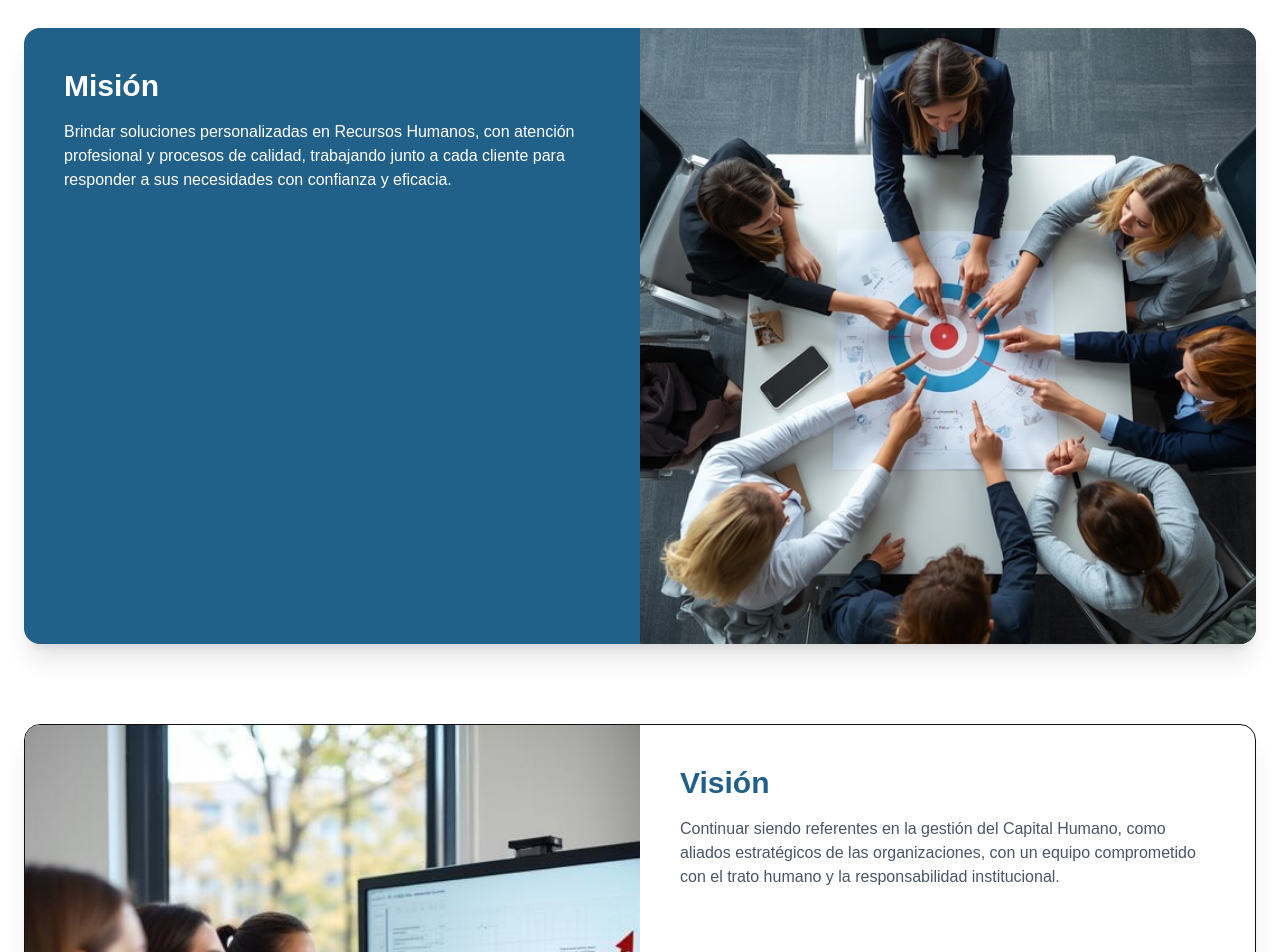
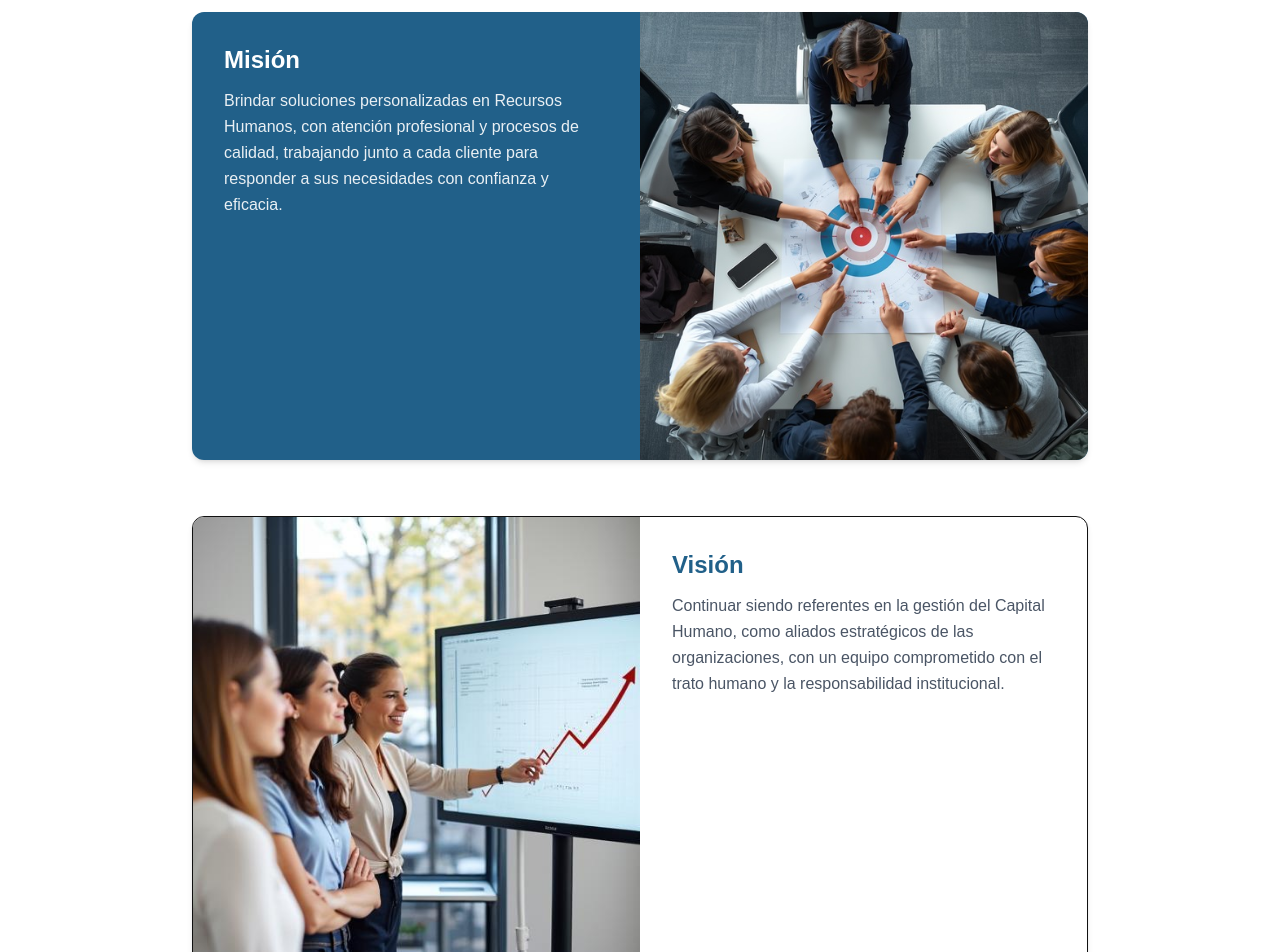
Before and after one commit to WorkOffice2026/workoffice-web, a Next.js app: page / in a window 1280 px wide. Shown: the part 1260-2212 px from the top of the page. Built offline with nearby package versions, Linux system fonts and the light colour scheme.

Commit message:
ajuste UI misión visión: tamaños, animaciones y estilo corporativo

```diff
--- a/src/app/page.tsx
+++ b/src/app/page.tsx
@@ -106,49 +106,67 @@ export default function Home() {
       </section>
 
 {/* MISIÓN + VISIÓN */}
-      <section className="py-24 px-6 space-y-20 [perspective:1200px]">
+<section className="py-20 px-6 space-y-14 [perspective:1000px]">
 
+  {/* MISIÓN */}
   <motion.div
-  initial={{ opacity: 0, y: 60 }}
+    initial={{ opacity: 0, y: 50 }}
     whileInView={{ opacity: 1, y: 0 }}
     viewport={{ once: true, amount: 0.3 }}
-  transition={{ duration: 0.6 }}
+    transition={{ duration: 0.8, ease: "easeOut" }}
     whileHover={{
-    scale: 1.03,
-    rotateX: 3,
-    rotateY: -3,
-    translateY: -6,
+      scale: 1.015,
+      rotateX: 1.5,
+      rotateY: -1.5,
+      translateY: -4,
     }}
     style={{ transformStyle: "preserve-3d" }}
-  className="grid md:grid-cols-2 bg-[#216089] rounded-2xl overflow-hidden shadow-xl"
+    className="grid md:grid-cols-2 bg-[#216089] rounded-xl overflow-hidden shadow-md max-w-4xl mx-auto"
   >
-          <div className="p-10 text-white">
-            <h3 className="text-3xl font-bold mb-4">Misión</h3>
-            <p>
+    <div className="p-8 text-white">
+      <h3 className="text-2xl font-bold mb-3">Misión</h3>
+      <p className="text-white/90 leading-relaxed">
         Brindar soluciones personalizadas en Recursos Humanos, con atención profesional y procesos de calidad, trabajando junto a cada cliente para responder a sus necesidades con confianza y eficacia.
       </p>
     </div>
-          <Image src="/hero-mision.jpg" alt="mision" width={900} height={600} />
+
+    <Image
+      src="/hero-mision.jpg"
+      alt="mision"
+      width={900}
+      height={600}
+      className="object-cover w-full h-full"
+    />
   </motion.div>
 
+  {/* VISIÓN */}
   <motion.div
-  initial={{ opacity: 0, y: 60 }}
+    initial={{ opacity: 0, y: 50 }}
     whileInView={{ opacity: 1, y: 0 }}
     viewport={{ once: true, amount: 0.3 }}
-  transition={{ duration: 0.6, delay: 0.2 }}
+    transition={{ duration: 0.8, delay: 0.15, ease: "easeOut" }}
     whileHover={{
-    scale: 1.03,
-    rotateX: -3,
-    rotateY: 3,
-    translateY: -6,
+      scale: 1.015,
+      rotateX: -1.5,
+      rotateY: 1.5,
+      translateY: -4,
     }}
     style={{ transformStyle: "preserve-3d" }}
-  className="grid md:grid-cols-2 bg-white rounded-2xl overflow-hidden shadow-xl border"
+    className="grid md:grid-cols-2 bg-white rounded-xl overflow-hidden shadow-md border max-w-4xl mx-auto"
   >
-          <Image src="/hero-vision.jpg" alt="vision" width={900} height={600} />
-          <div className="p-10">
-            <h3 className="text-3xl font-bold text-[#216089] mb-4">Visión</h3>
-            <p className="text-gray-600">
+    <Image
+      src="/hero-vision.jpg"
+      alt="vision"
+      width={900}
+      height={600}
+      className="object-cover w-full h-full md:order-1 order-2"
+    />
+
+    <div className="p-8 md:order-2 order-1">
+      <h3 className="text-2xl font-bold text-[#216089] mb-3">
+        Visión
+      </h3>
+      <p className="text-gray-600 leading-relaxed">
         Continuar siendo referentes en la gestión del Capital Humano, como aliados estratégicos de las organizaciones, con un equipo comprometido con el trato humano y la responsabilidad institucional.
       </p>
     </div>
```
Lines whose indentation alone changed are shown as unchanged.
